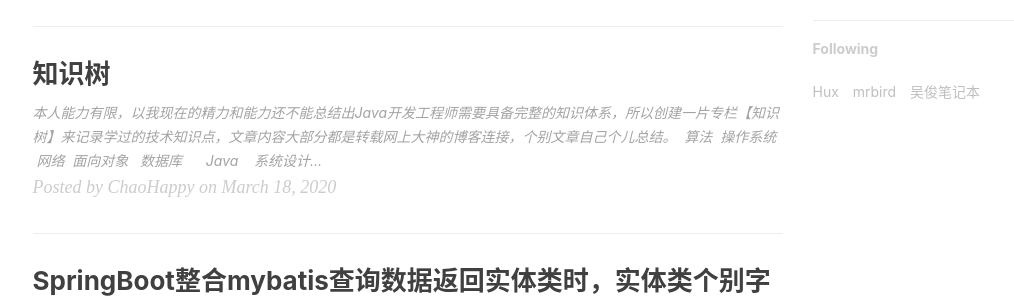
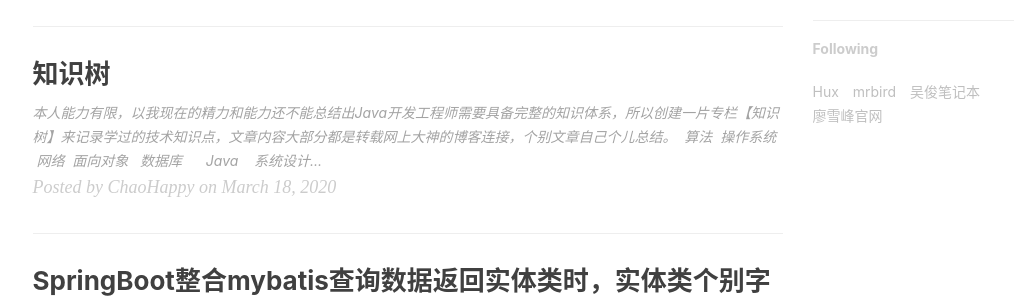
Before and after one commit to ChaoHappy/ChaoHappy.github.io, a Jekyll site: the page built from index.html, in a window 1280 px wide and 900 px high, scrolled down 878 px. Shown: the part 153-452 px from the top of the window, without its empty margins (135-1149 px from the left). Built offline with Jekyll 4.4.1, drawn with Linux system fonts in a browser that asks for light colours; nearby versions of some CDN libraries; the list of posts is cut into pages by our own code; comment, search, counter and statistics services are not loaded.

Commit message:
Update _config.yml

```diff
--- a/_config.yml
+++ b/_config.yml
@@ -122,5 +122,8 @@ friends: [
     },{
         title: "吴俊笔记本",
         href: "https://wujun234.github.io/"
+    },{
+        title: "廖雪峰官网",
+        href: "https://www.liaoxuefeng.com/"
     }
 ]
```
